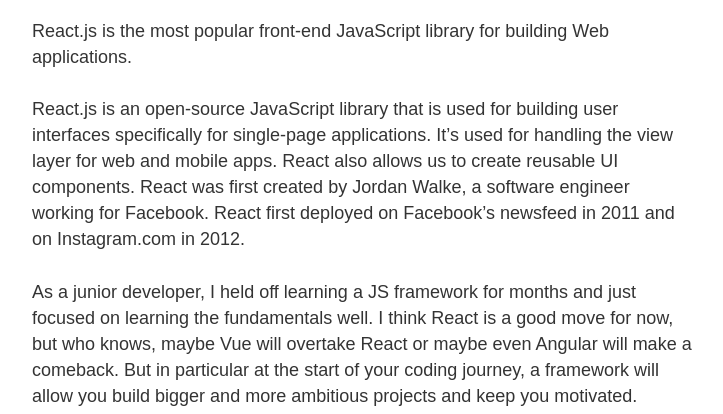
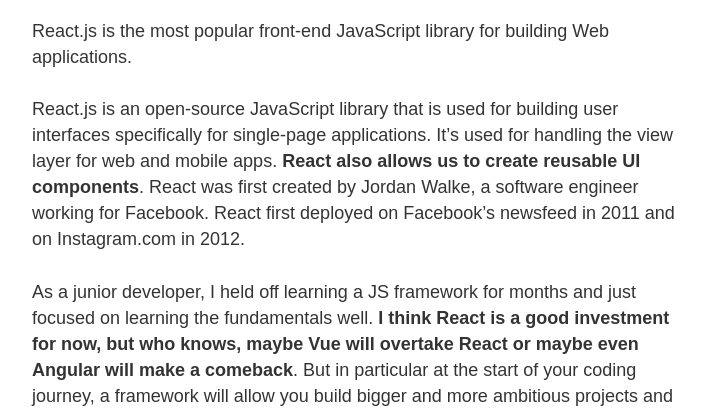
Before and after one commit to AndrewTattersall/gatsby-blog, a Gatsby site: page /about in a window 1280 px wide. Shown: the part 825-1239 px from the top of the page, without its empty margins (276-999 px from the left). Built offline with nearby package versions, Linux system fonts and the light colour scheme; Gatsby itself is replaced by a stand-in of ours.

Commit message:
added bold

```diff
--- a/src/pages/about.js
+++ b/src/pages/about.js
@@ -20,19 +20,22 @@
         <p>
           React.js is an open-source JavaScript library that is used for
           building user interfaces specifically for single-page applications.
-          It’s used for handling the view layer for web and mobile apps. React
-          also allows us to create reusable UI components. React was first
-          created by Jordan Walke, a software engineer working for Facebook.
-          React first deployed on Facebook’s newsfeed in 2011 and on
-          Instagram.com in 2012.
+          It’s used for handling the view layer for web and mobile apps.{" "}
+          <strong>React also allows us to create reusable UI components</strong>
+          . React was first created by Jordan Walke, a software engineer working
+          for Facebook. React first deployed on Facebook’s newsfeed in 2011 and
+          on Instagram.com in 2012.
         </p>
         <p>
           As a junior developer, I held off learning a JS framework for months
-          and just focused on learning the fundamentals well. I think React is a
-          good move for now, but who knows, maybe Vue will overtake React or
-          maybe even Angular will make a comeback. But in particular at the
-          start of your coding journey, a framework will allow you build bigger
-          and more ambitious projects and keep you motivated.
+          and just focused on learning the fundamentals well.{" "}
+          <strong>
+            I think React is a good investment for now, but who knows, maybe Vue
+            will overtake React or maybe even Angular will make a comeback
+          </strong>
+          . But in particular at the start of your coding journey, a framework
+          will allow you build bigger and more ambitious projects and keep you
+          motivated.
         </p>
         <img src={meme2} alt="React meme" />
       </Layout>
```
